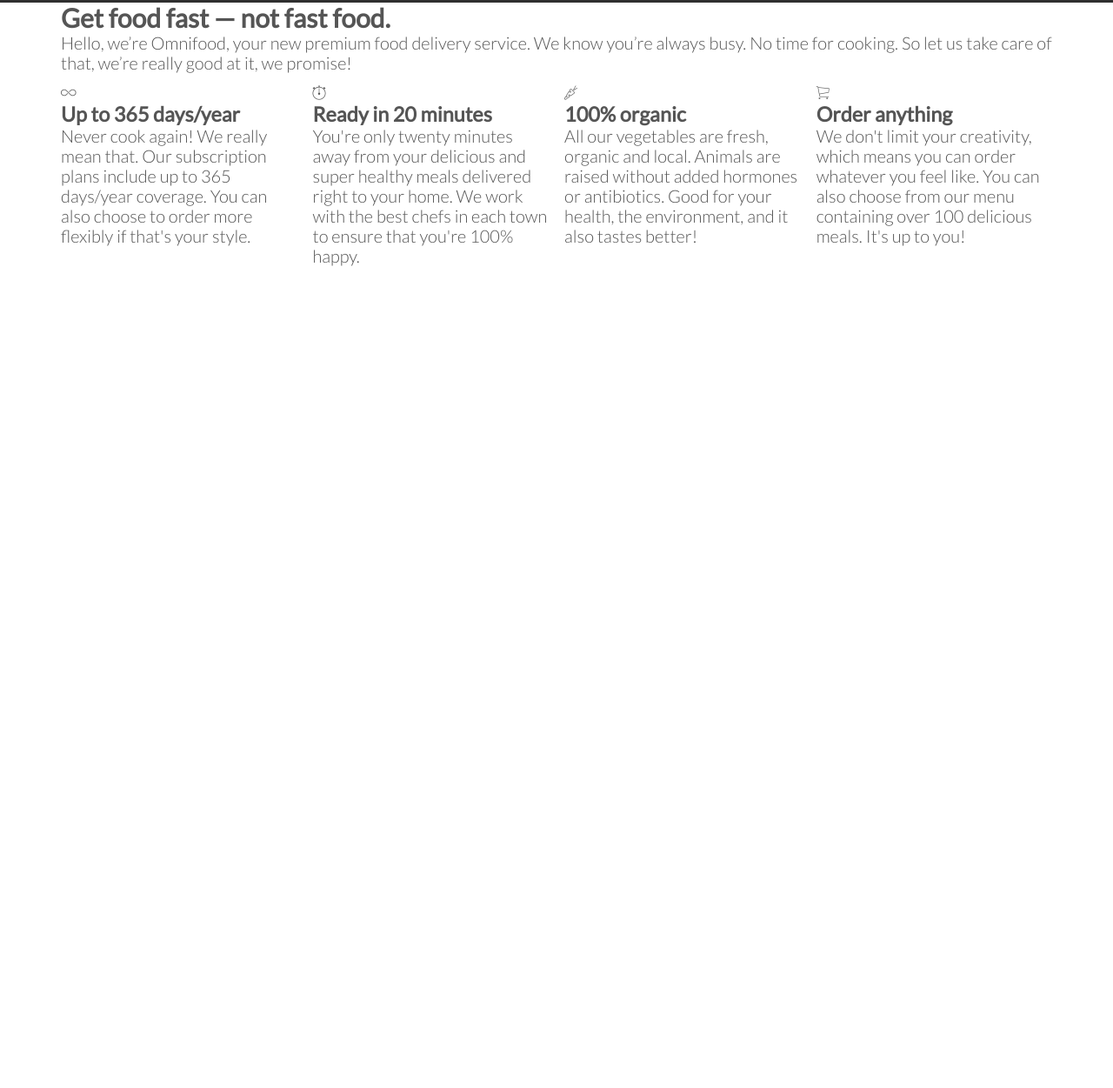
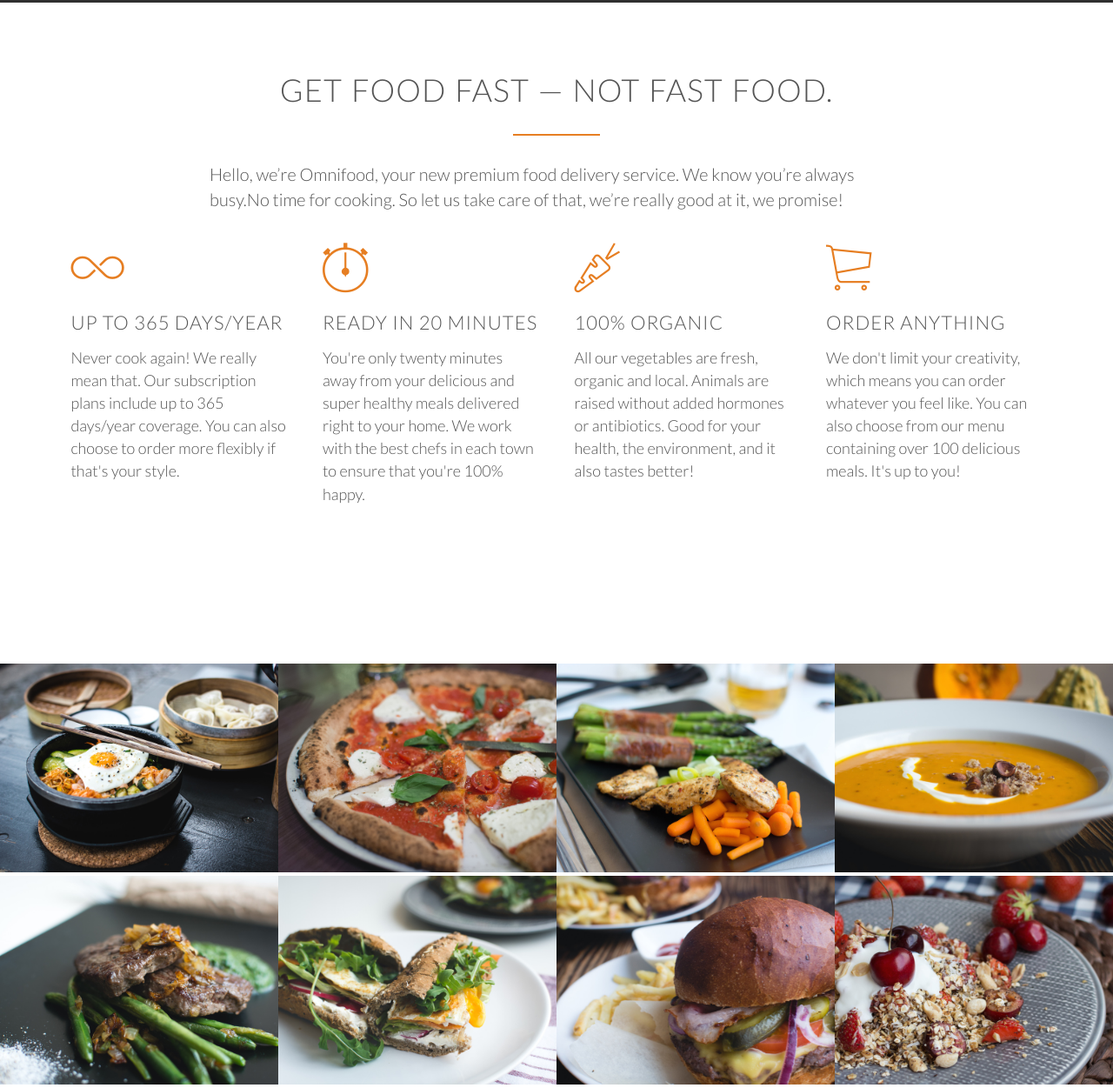
Before and after one commit to imandzak/ResponsiveWebsitesWithHTML5andCSS3_Udemy, a plain HTML site: page OMNIFOOD/index.html in a window 1280 px wide. Shown: the part 797-2048 px from the top of the page at 87% size. Before the commit the page ends 1114 px from the top, so only its background shows below. Drawn offline with Linux system fonts and the light colour scheme; grey boxes are pictures that could not be loaded; files whose address does not match are found by name.

Commit message:
Feature section:decoration

```diff
--- a/OMNIFOOD/index.html
+++ b/OMNIFOOD/index.html
@@ -33,39 +33,89 @@
         <section class="section-features">
             <div class="row">
                 <h2>Get food fast &mdash; not fast food.</h2>
-                <p class="long-copy">Hello, we’re Omnifood, your new premium food delivery service. We know you’re always busy. No time for cooking. So let us take care of that, we’re really good at it, we promise!</p>
+                <p class="long-copy">
+                    Hello, we’re Omnifood, your new premium food delivery service. We know you’re always busy.No time for cooking. So let us take care of that, we’re really good at it, we promise!
+                </p>
             </div>
 
             <div class="row">
-                <div class="col span-1-of-4">
-                     <i class="ion-ios-infinite-outline"></i>
+                <div class="col span-1-of-4 box">
+                     <i class="ion-ios-infinite-outline icon-big"></i>
                     <h3>Up to 365 days/year</h3>
                     <p>
                     Never cook again! We really mean that. Our subscription plans include up to 365 days/year coverage. You can also choose to order more flexibly if that's your style.
                     </p>
                 </div>
-                <div class="col span-1-of-4">
-                    <i class="ion-ios-stopwatch-outline"></i>
+                <div class="col span-1-of-4 box">
+                    <i class="ion-ios-stopwatch-outline icon-big"></i>
                     <h3>Ready in 20 minutes</h3>
                     <p>
                     You're only twenty minutes away from your delicious and super healthy meals delivered right to your home. We work with the best chefs in each town to ensure that you're 100% happy.
                     </p>
                 </div>
-                <div class="col span-1-of-4">
-                    <i class="ion-ios-nutrition-outline"></i>
+                <div class="col span-1-of-4 box">
+                    <i class="ion-ios-nutrition-outline icon-big"></i>
                     <h3>100% organic</h3>
                     <p>
                     All our vegetables are fresh, organic and local. Animals are raised without added hormones or antibiotics. Good for your health, the environment, and it also tastes better!
                     </p>
                 </div>
-                <div class="col span-1-of-4">
-                    <i class="ion-ios-cart-outline"></i>
+                <div class="col span-1-of-4 box">
+                    <i class="ion-ios-cart-outline icon-big"></i>
                     <h3>Order anything</h3>
                     <p>
                     We don't limit your creativity, which means you can order whatever you feel like. You can also choose from our menu containing over 100 delicious meals. It's up to you!
                     </p>
                 </div>
             </div>
+        </section>
+
+        <section class="section-meals">
+            <ul class="meals-showcase">
+                <li>
+                    <figure class="meal-photo">
+                        <img src="resourses/images/1.jpg" alt="Korean bibimbap with egg and vegetables">
+                    </figure>
+                </li>
+                <li>
+                    <figure class="meal-photo">
+                        <img src="resourses/images/2.jpg" alt="Simple italian pizza with cherry tomatoes">
+                    </figure>
+                </li>
+                <li>
+                    <figure class="meal-photo">
+                        <img src="resourses/images/3.jpg" alt="Chicken breast steak with vegetables">
+                    </figure>
+                </li>
+                <li>
+                   <figure class="meal-photo">
+                        <img src="resourses/images/4.jpg" alt="Autumn pumpkin soup">
+                    </figure>
+                </li>
+            </ul>
+            <ul class="meals-showcase">
+                <li>
+                    <figure class="meal-photo">
+                        <img src="resourses/images/5.jpg" alt="Paleo beef steak with vegetables">
+                    </figure>
+                </li>
+                <li>
+                    <figure class="meal-photo">
+                        <img src="resourses/images/6.jpg" alt="Healthy baguette with egg and vegetables">
+                    </figure>
+                </li>
+                <li>
+                    <figure class="meal-photo">
+                        <img src="resourses/images/7.jpg" alt="Burger with cheddar and bacon">
+                    </figure>
+                </li>
+                <li>
+                    <figure class="meal-photo">
+                        <img src="resourses/images/8.jpg" alt="Granola with cherries and strawberries">
+                    </figure>
+                </li>
+            </ul>
+
 
         </section>
 
--- a/OMNIFOOD/resourses/css/style.css
+++ b/OMNIFOOD/resourses/css/style.css
@@ -26,17 +26,74 @@
     margin: 0 auto;
 }
 
+section {
+    padding: 80px 0;
+}
+
+.box {
+    padding: 1%;
+}
+
 /* ----HEADINGS---------- */
+
+h1,
+h2,
+h3 {
+    font-weight: 300;
+    text-transform: uppercase;
+    letter-spacing: 1px;
+}
+
 h1 {
     margin-top: 0;
     margin-bottom: 20px;
     color: #fff;
     font-size: 240%;
-    font-weight: 300;
-    text-transform: uppercase;
-    letter-spacing: 1px;
     word-spacing: 4px;
 }
+
+h2 {
+    font-size: 180%;
+    word-spacing: 2px;
+    text-align: center;
+    margin-bottom: 30px;
+}
+
+h3 {
+    font-size: 110%;
+    margin-bottom: 15px;
+}
+
+h2:after {
+    display: block;
+    height: 2px;
+    background-color: #e67e22;
+    content: " ";
+    width: 100px;
+    margin: 0 auto;
+    margin-top: 30px;
+}
+
+/* ----PARAGRAPHS----------- */
+.long-copy {
+    line-height: 145%;
+    width: 70%;
+    margin-left: 15%;
+}
+
+.box p {
+    font-size: 90%;
+    line-height: 145%;
+}
+
+/* ----ICONS----------- */
+.icon-big {
+    font-size: 350%;
+    display: block;
+    color: #e67e22;
+    margin-bottom: 10px;
+}
+
 
 /* ----BUTTONS----------- */
 .btn:link,
@@ -109,6 +166,7 @@
 .main-nav {
     float: right;
     list-style: none;
+    margin-top: 55px;
 }
 
 .main-nav li {
@@ -118,7 +176,42 @@
 }
 
 .main-nav li a {
+    padding: 8px 0;
     color: #fff;
     text-decoration: none;
     text-transform: uppercase;
+    font-size: 90%;
+    border-bottom: 2px solid transparent;
+    transition: border-bottom 0.2s;
 }
+
+.main-nav li a:hover,
+.main-nav li a:active {
+     border-bottom: 2px solid #e67e22;
+}
+
+
+/* --------------------- */
+/* MEALS */
+/* --------------------- */
+
+.meals-showcase {
+    list-style: none;
+    width: 100%;
+
+}
+
+.meals-showcase li {
+    display: block;
+    float: left;
+    width: 25%;
+}
+
+.meal-photo {
+    width: 100%;
+    margin: 0;
+}
+
+.meal-photo img {
+    width: 100%;
+}
```
